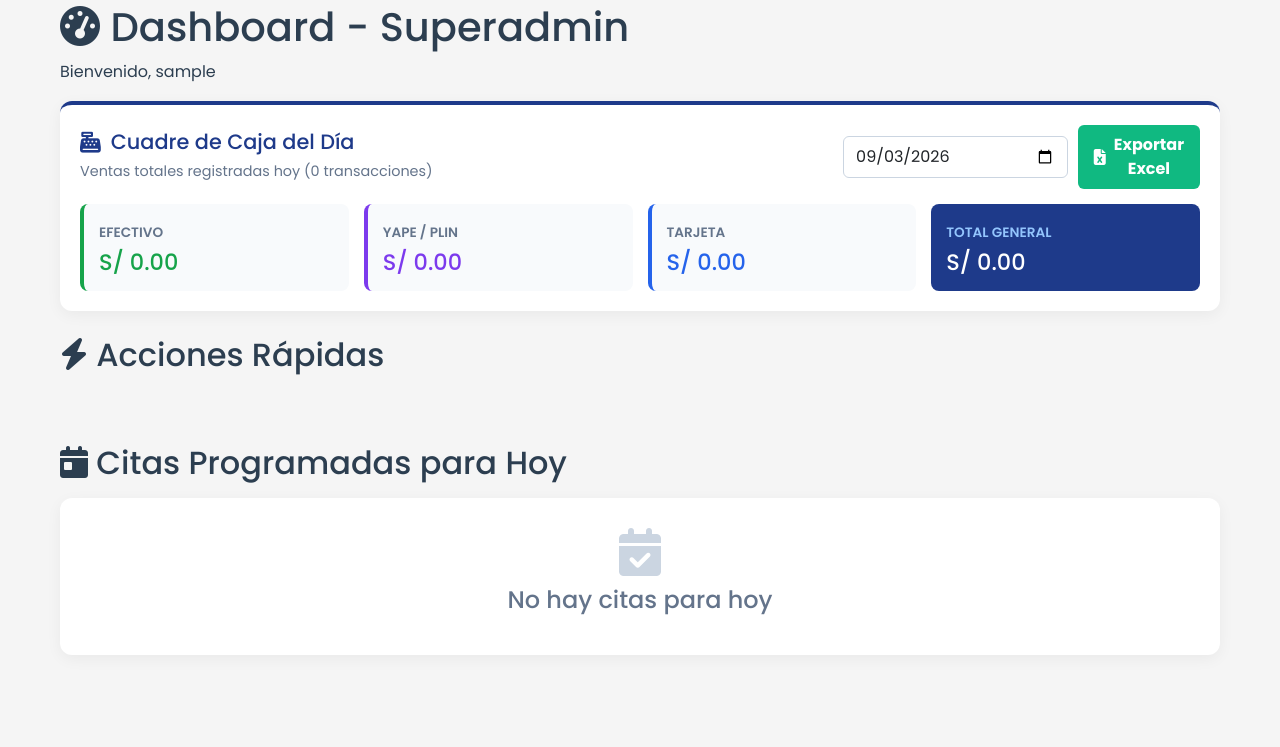
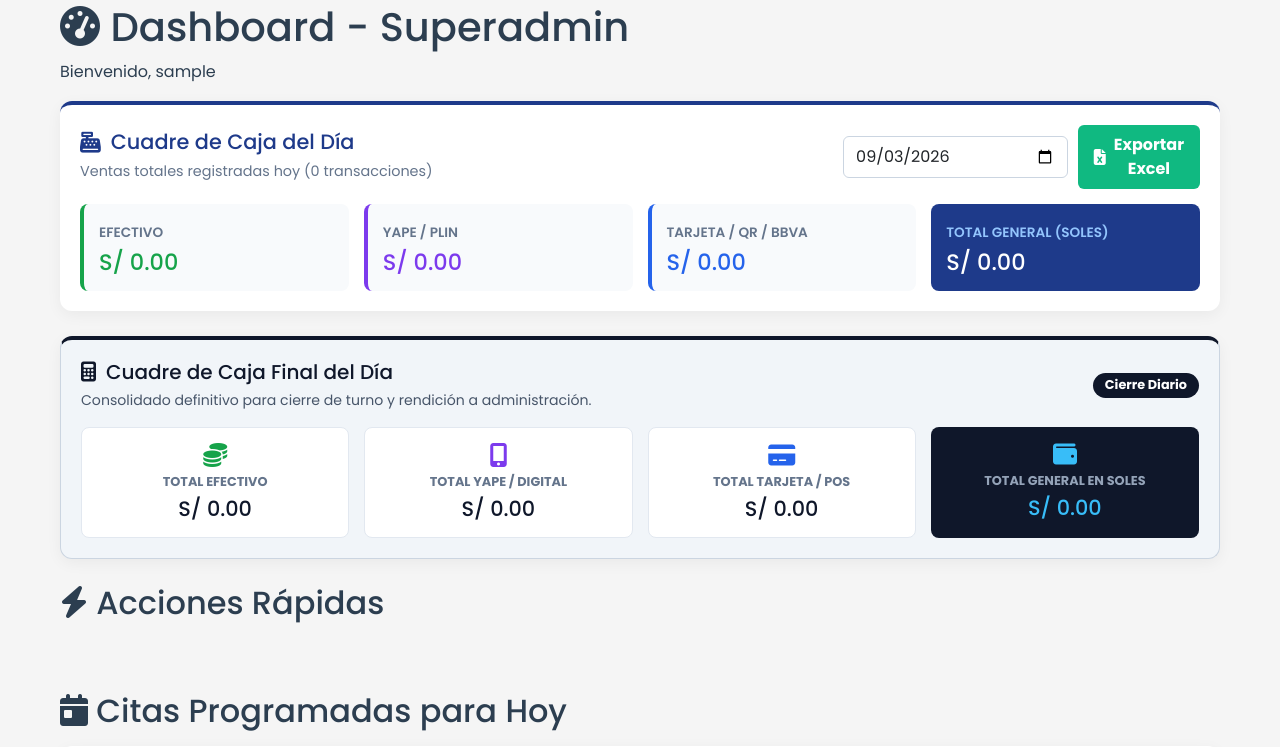
Before and after one commit to IgnacioAlP/MASKOT, a Flask app: page /dashboard in a window 1280 px wide. Shown: the part 157-904 px from the top of the page. Run offline with Flask 2, Linux system fonts and the light colour scheme; a user stored in the database is signed in.

Commit message:
implementacion cuadre caja 1.2

```diff
--- a/api/main.py
+++ b/api/main.py
@@ -6,9 +6,9 @@ import logging
 import hashlib
 from datetime import datetime, date
 from functools import wraps
-import openpyxl
-from openpyxl.styles import Font, PatternFill, Alignment, Border, Side
-from openpyxl.utils import get_column_letter
+import io
+from openpyxl import Workbook
+from openpyxl.styles import Font, Alignment, PatternFill, Border, Side
 
 from flask import (
     Flask, render_template, request, redirect, url_for,
@@ -349,6 +349,15 @@ def dashboard():
 
     citas_hoy = []
     alertas_fidelizacion = []
+
+    # Estructura por defecto para evitar errores en Jinja2
+    cuadre_hoy = {
+        'cantidad_ventas': 0,
+        'efectivo': 0.0,
+        'yape': 0.0,
+        'tarjeta': 0.0,
+        'total': 0.0
+    }
     totales_dia = {
         'total_soles': 0.0,
         'total_efectivo': 0.0,
@@ -370,27 +379,41 @@ def dashboard():
         except Exception as e:
             logger.warning(f"Error fidelización: {e}")
 
-        # Cálculo de totales del día por medio de pago
+        # Cálculo de ventas del día corrigiendo "metodo_pago"
         conexion = None
         try:
             conexion = obtener_conexion()
             with conexion.cursor() as cursor:
                 cursor.execute("""
                     SELECT
+                        COUNT(*) AS cantidad_ventas,
                         COALESCE(SUM(total), 0) AS total_soles,
-                        COALESCE(SUM(CASE WHEN LOWER(medio_pago) = 'efectivo' THEN total ELSE 0 END), 0) AS total_efectivo,
-                        COALESCE(SUM(CASE WHEN LOWER(medio_pago) = 'yape' THEN total ELSE 0 END), 0) AS total_yape,
-                        COALESCE(SUM(CASE WHEN LOWER(medio_pago) IN ('tarjeta', 'bbva', 'pos', 'qr bbva') THEN total ELSE 0 END), 0) AS total_tarjeta
+                        COALESCE(SUM(CASE WHEN LOWER(metodo_pago) = 'efectivo' THEN total ELSE 0 END), 0) AS total_efectivo,
+                        COALESCE(SUM(CASE WHEN LOWER(metodo_pago) IN ('yape', 'plin') THEN total ELSE 0 END), 0) AS total_yape,
+                        COALESCE(SUM(CASE WHEN LOWER(metodo_pago) IN ('tarjeta', 'bbva', 'pos', 'qr bbva', 'benapay') THEN total ELSE 0 END), 0) AS total_tarjeta
                     FROM ventas
                     WHERE DATE(fecha) = %s
                 """, (hoy,))
                 res = cursor.fetchone()
                 if res:
+                    cant = int(res[0])
+                    tot_soles = float(res[1])
+                    tot_efec = float(res[2])
+                    tot_yape = float(res[3])
+                    tot_tarj = float(res[4])
+
                     totales_dia = {
-                        'total_soles': float(res[0]),
-                        'total_efectivo': float(res[1]),
-                        'total_yape': float(res[2]),
-                        'total_tarjeta': float(res[3])
+                        'total_soles': tot_soles,
+                        'total_efectivo': tot_efec,
+                        'total_yape': tot_yape,
+                        'total_tarjeta': tot_tarj
+                    }
+                    cuadre_hoy = {
+                        'cantidad_ventas': cant,
+                        'efectivo': tot_efec,
+                        'yape': tot_yape,
+                        'tarjeta': tot_tarj,
+                        'total': tot_soles
                     }
         except Exception as e:
             logger.warning(f"Error calculando totales de ventas del día: {e}")
@@ -425,11 +448,20 @@ def dashboard():
         except Exception as e:
             logger.warning(f"Error productos stock bajo dashboard: {e}")
 
-        return render_template('dashboard.html', citas_hoy=citas_hoy, total_empleados=total_empleados,
-                               servicios_activos=servicios_activos, productos_bajos=productos_bajos,
-                               alertas_fidelizacion=alertas_fidelizacion, totales_dia=totales_dia)
-
-    return render_template('dashboard.html', citas_hoy=citas_hoy, alertas_fidelizacion=alertas_fidelizacion, totales_dia=totales_dia)
+        return render_template('dashboard.html',
+                               citas_hoy=citas_hoy,
+                               total_empleados=total_empleados,
+                               servicios_activos=servicios_activos,
+                               productos_bajos=productos_bajos,
+                               alertas_fidelizacion=alertas_fidelizacion,
+                               totales_dia=totales_dia,
+                               cuadre_hoy=cuadre_hoy)
+
+    return render_template('dashboard.html',
+                           citas_hoy=citas_hoy,
+                           alertas_fidelizacion=alertas_fidelizacion,
+                           totales_dia=totales_dia,
+                           cuadre_hoy=cuadre_hoy)
 
 @app.route('/exportar-cierre-diario', methods=['GET'])
 def exportar_cierre_diario():
--- a/templates/dashboard.html
+++ b/templates/dashboard.html
@@ -10,6 +10,7 @@
             <p>Bienvenido, {{ session.usuario }}</p>
         </div>
 
+        <!-- Tarjeta: Cuadre de Caja del Día -->
         <div class="cuadre-caja-card"
             style="background: white; border-radius: 12px; padding: 20px; box-shadow: 0 4px 15px rgba(0,0,0,0.05); margin-bottom: 25px; border-top: 4px solid #1e3a8a;">
             <div
@@ -20,14 +21,16 @@
                         <i class="fas fa-cash-register"></i> Cuadre de Caja del Día
                     </h2>
                     <p style="margin: 5px 0 0 0; color: #64748b; font-size: 0.9rem;">
-                        Ventas totales registradas hoy ({{ cuadre_hoy.cantidad_ventas if cuadre_hoy else 0 }}
+                        Ventas totales registradas hoy ({{ cuadre_hoy.cantidad_ventas if cuadre_hoy and
+                        cuadre_hoy.cantidad_ventas else 0 }}
                         transacciones)
                     </p>
                 </div>
-                <form action="{{ url_for('exportar_cuadre_excel') }}" method="GET"
+                <form action="{{ url_for('exportar_cierre_diario') }}" method="GET"
                     style="display: flex; gap: 10px; align-items: center;">
-                    <input type="date" name="fecha" value="{{ today_string() }}" class="form-control"
-                        style="padding: 8px 12px; border: 1px solid #cbd5e1; border-radius: 6px;" required>
+                    <input type="date" name="fecha" value="{{ today_string() if today_string is defined else '' }}"
+                        class="form-control" style="padding: 8px 12px; border: 1px solid #cbd5e1; border-radius: 6px;"
+                        required>
                     <button type="submit" class="btn"
                         style="background-color: #10b981; color: white; padding: 8px 16px; border-radius: 6px; border: none; font-weight: bold; cursor: pointer; display: flex; align-items: center; gap: 8px;">
                         <i class="fas fa-file-excel"></i> Exportar Excel
@@ -40,22 +43,85 @@
                 <div style="background: #f8fafc; padding: 15px; border-radius: 8px; border-left: 4px solid #16a34a;">
                     <span style="font-size: 0.85rem; color: #64748b; font-weight: 600;">EFECTIVO</span>
                     <h3 style="margin: 5px 0 0 0; color: #16a34a; font-size: 1.4rem;">S/ {{
-                        "%.2f"|format(cuadre_hoy.efectivo) if cuadre_hoy else '0.00' }}</h3>
+                        "%.2f"|format(cuadre_hoy.efectivo) if cuadre_hoy and cuadre_hoy.efectivo else '0.00' }}</h3>
                 </div>
                 <div style="background: #f8fafc; padding: 15px; border-radius: 8px; border-left: 4px solid #7c3aed;">
                     <span style="font-size: 0.85rem; color: #64748b; font-weight: 600;">YAPE / PLIN</span>
                     <h3 style="margin: 5px 0 0 0; color: #7c3aed; font-size: 1.4rem;">S/ {{
-                        "%.2f"|format(cuadre_hoy.yape) if cuadre_hoy else '0.00' }}</h3>
+                        "%.2f"|format(cuadre_hoy.yape) if cuadre_hoy and cuadre_hoy.yape else '0.00' }}</h3>
                 </div>
                 <div style="background: #f8fafc; padding: 15px; border-radius: 8px; border-left: 4px solid #2563eb;">
-                    <span style="font-size: 0.85rem; color: #64748b; font-weight: 600;">TARJETA</span>
+                    <span style="font-size: 0.85rem; color: #64748b; font-weight: 600;">TARJETA / QR / BBVA</span>
                     <h3 style="margin: 5px 0 0 0; color: #2563eb; font-size: 1.4rem;">S/ {{
-                        "%.2f"|format(cuadre_hoy.tarjeta) if cuadre_hoy else '0.00' }}</h3>
+                        "%.2f"|format(cuadre_hoy.tarjeta) if cuadre_hoy and cuadre_hoy.tarjeta else '0.00' }}</h3>
                 </div>
                 <div style="background: #1e3a8a; padding: 15px; border-radius: 8px; color: white;">
-                    <span style="font-size: 0.85rem; color: #93c5fd; font-weight: 600;">TOTAL GENERAL</span>
+                    <span style="font-size: 0.85rem; color: #93c5fd; font-weight: 600;">TOTAL GENERAL (SOLES)</span>
                     <h3 style="margin: 5px 0 0 0; color: white; font-size: 1.4rem;">S/ {{
-                        "%.2f"|format(cuadre_hoy.total) if cuadre_hoy else '0.00' }}</h3>
+                        "%.2f"|format(cuadre_hoy.total) if cuadre_hoy and cuadre_hoy.total else '0.00' }}</h3>
+                </div>
+            </div>
+        </div>
+
+        <!-- Nueva Tarjeta: Cuadre de Caja Final del Día -->
+        <div class="cuadre-caja-final-card"
+            style="background: #f1f5f9; border-radius: 12px; padding: 20px; box-shadow: 0 4px 15px rgba(0,0,0,0.05); margin-bottom: 25px; border: 1px solid #cbd5e1; border-top: 4px solid #0f172a;">
+            <div
+                style="display: flex; justify-content: space-between; align-items: center; flex-wrap: wrap; gap: 15px; margin-bottom: 15px;">
+                <div>
+                    <h2
+                        style="margin: 0; font-size: 1.25rem; color: #0f172a; display: flex; align-items: center; gap: 10px;">
+                        <i class="fas fa-calculator"></i> Cuadre de Caja Final del Día
+                    </h2>
+                    <p style="margin: 5px 0 0 0; color: #475569; font-size: 0.88rem;">
+                        Consolidado definitivo para cierre de turno y rendición a administración.
+                    </p>
+                </div>
+                <span class="badge"
+                    style="background-color: #0f172a; color: white; padding: 6px 12px; border-radius: 20px; font-size: 0.8rem; font-weight: bold;">
+                    Cierre Diario
+                </span>
+            </div>
+
+            <div style="display: grid; grid-template-columns: repeat(auto-fit, minmax(200px, 1fr)); gap: 15px;">
+                <div
+                    style="background: white; padding: 15px; border-radius: 8px; border: 1px solid #e2e8f0; text-align: center;">
+                    <i class="fas fa-coins" style="color: #16a34a; font-size: 1.5rem; margin-bottom: 5px;"></i>
+                    <span
+                        style="display: block; font-size: 0.8rem; color: #64748b; font-weight: 700; text-transform: uppercase;">Total
+                        Efectivo</span>
+                    <h4 style="margin: 5px 0 0 0; color: #0f172a; font-size: 1.3rem;">S/ {{
+                        "%.2f"|format(totales_dia.total_efectivo if totales_dia else (cuadre_hoy.efectivo if cuadre_hoy
+                        else 0.0)) }}</h4>
+                </div>
+                <div
+                    style="background: white; padding: 15px; border-radius: 8px; border: 1px solid #e2e8f0; text-align: center;">
+                    <i class="fas fa-mobile-alt" style="color: #7c3aed; font-size: 1.5rem; margin-bottom: 5px;"></i>
+                    <span
+                        style="display: block; font-size: 0.8rem; color: #64748b; font-weight: 700; text-transform: uppercase;">Total
+                        Yape / Digital</span>
+                    <h4 style="margin: 5px 0 0 0; color: #0f172a; font-size: 1.3rem;">S/ {{
+                        "%.2f"|format(totales_dia.total_yape if totales_dia else (cuadre_hoy.yape if cuadre_hoy else
+                        0.0)) }}</h4>
+                </div>
+                <div
+                    style="background: white; padding: 15px; border-radius: 8px; border: 1px solid #e2e8f0; text-align: center;">
+                    <i class="fas fa-credit-card" style="color: #2563eb; font-size: 1.5rem; margin-bottom: 5px;"></i>
+                    <span
+                        style="display: block; font-size: 0.8rem; color: #64748b; font-weight: 700; text-transform: uppercase;">Total
+                        Tarjeta / POS</span>
+                    <h4 style="margin: 5px 0 0 0; color: #0f172a; font-size: 1.3rem;">S/ {{
+                        "%.2f"|format(totales_dia.total_tarjeta if totales_dia else (cuadre_hoy.tarjeta if cuadre_hoy
+                        else 0.0)) }}</h4>
+                </div>
+                <div style="background: #0f172a; padding: 15px; border-radius: 8px; text-align: center; color: white;">
+                    <i class="fas fa-wallet" style="color: #38bdf8; font-size: 1.5rem; margin-bottom: 5px;"></i>
+                    <span
+                        style="display: block; font-size: 0.8rem; color: #94a3b8; font-weight: 700; text-transform: uppercase;">Total
+                        General en Soles</span>
+                    <h4 style="margin: 5px 0 0 0; color: #38bdf8; font-size: 1.3rem;">S/ {{
+                        "%.2f"|format(totales_dia.total_soles if totales_dia else (cuadre_hoy.total if cuadre_hoy else
+                        0.0)) }}</h4>
                 </div>
             </div>
         </div>
```
